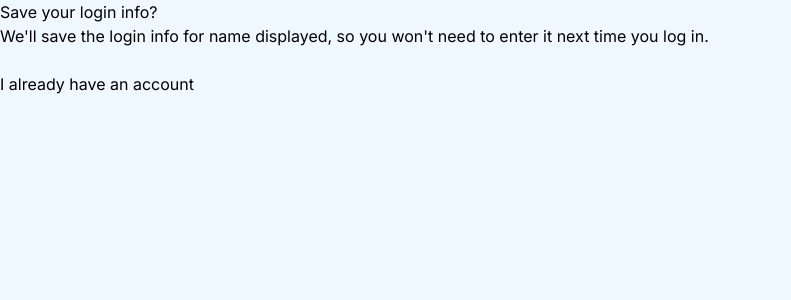
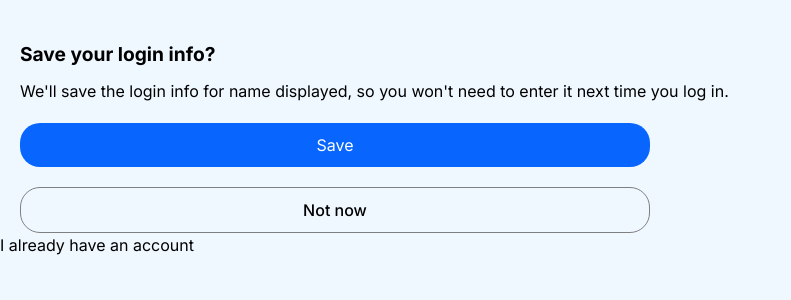
Before and after one commit to Preciousnnebuogor/App-Router, a Next.js app: page /save in a window 1280 px wide. Shown: the top 300 px of the page, without its empty margins (0-791 px from the left). Built offline with nearby package versions, Linux system fonts and the light colour scheme.

Commit message:
added css to save folder

```diff
--- a/src/app/save/page.tsx
+++ b/src/app/save/page.tsx
@@ -1,12 +1,16 @@
+import Link from "next/link";
+import style from "./save.module.scss";
+
 export default function Save() {
-    return <div>
+    return <div className={style.body}>
         <div>
             <h1>Save your login info?</h1>
             <p>We'll save the login info for name displayed, so you won't need to enter it next time you log in.</p>
         </div>
-        <div>
-            <button></button>
-            <button></button>
+        <div className={style.buttona}>
+            <button className={style. button1}>Save</button>
+            <br/>
+            <button className={style.button2}><Link href="/">Not now</Link></button>
         </div>
     </div>
 }
--- a/src/app/save/save.module.scss
+++ b/src/app/save/save.module.scss
@@ -0,0 +1,35 @@
+.body {
+    background-color: #f0f8ff;
+    padding-top: 40px;
+    margin-left: 20px;
+    h1 {
+      font-weight: bold;
+      font-size: larger;
+      margin-bottom: 10px;
+    }
+
+    p {
+      margin-bottom: 10px
+    }
+
+    .button1 {
+        border-radius: 20px;
+        background-color: #0866ff;
+        width: 50%;
+        align-items: center;
+        margin-top: 10px;
+        padding: 10px;
+        color: white;
+    }
+
+    .button2 {
+        border-radius: 20px;
+        font-weight: 500;
+        width: 50%;
+        align-items: center;
+        margin-top: 20px;
+        padding: 10px;
+        color: black;
+        border: 1px solid grey;
+  }
+}
```
